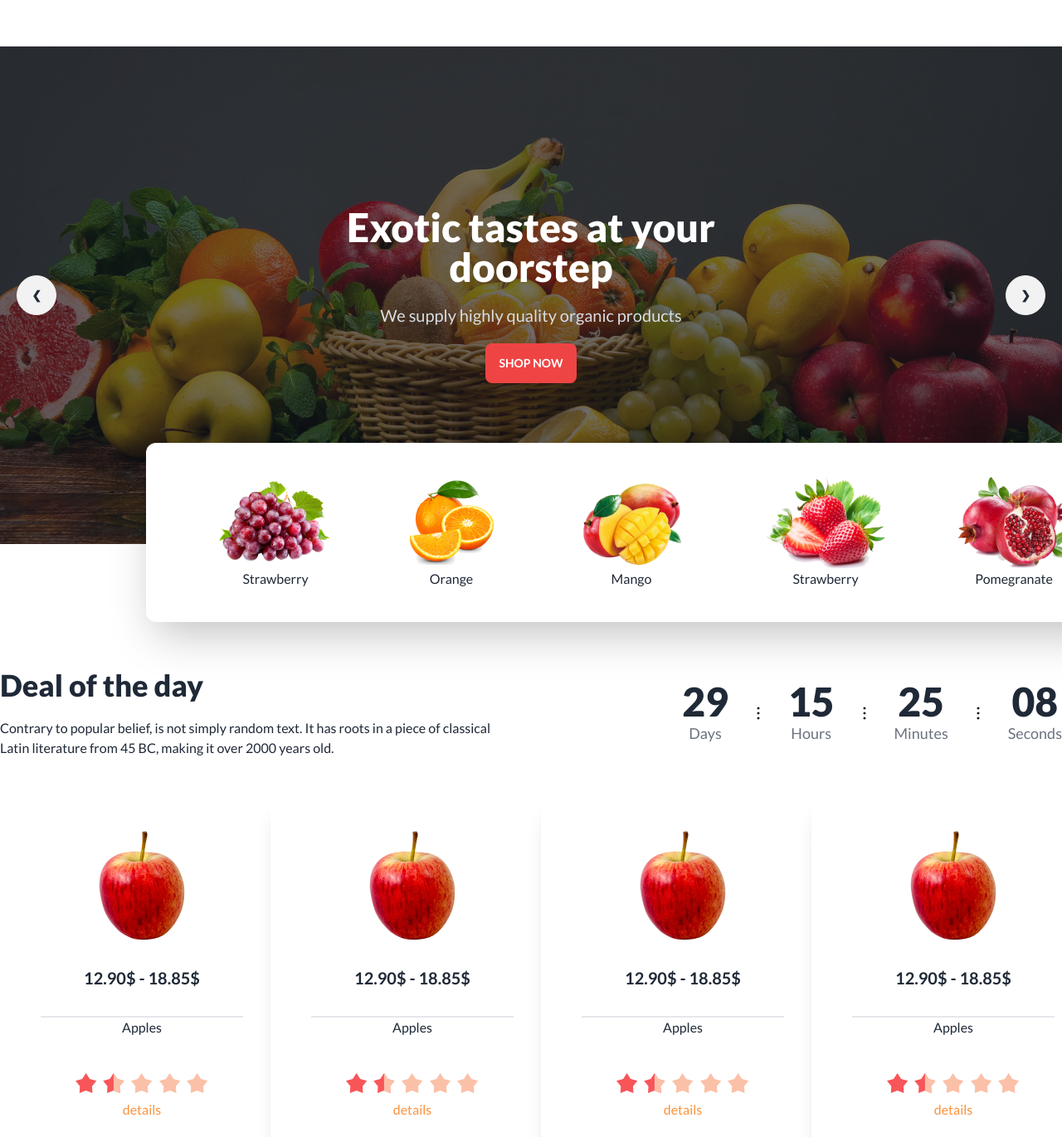
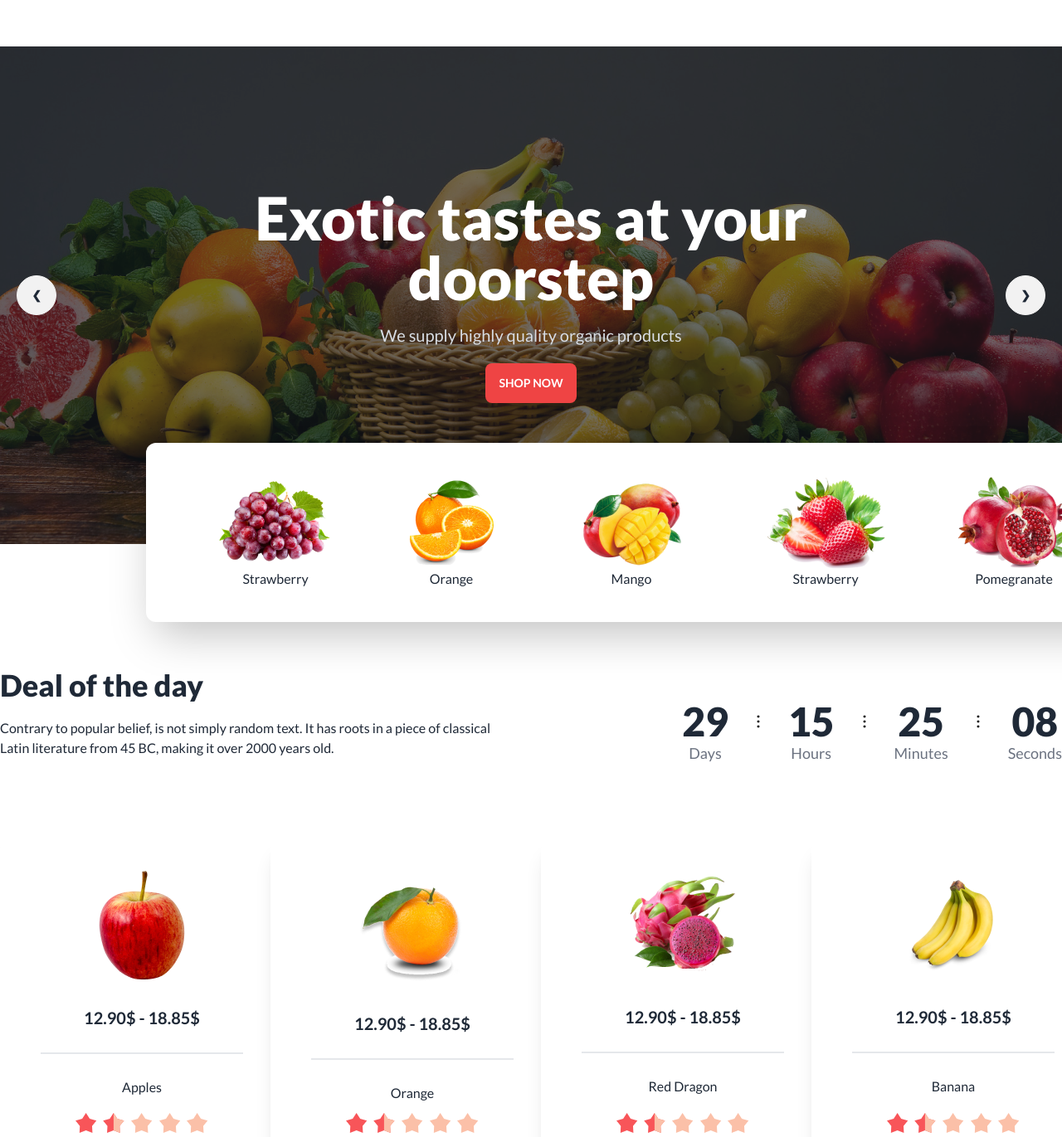
Before and after one commit to KHaaN007/Assigment-03, a plain HTML site: page index.html in a window 1280 px wide. Shown: the part 216-1587 px from the top of the page at 83% size. Drawn offline with nearby package versions, Linux system fonts and the light colour scheme; grey boxes are pictures that could not be loaded.

Commit message:
almost done

```diff
--- a/index.html
+++ b/index.html
@@ -5,6 +5,7 @@
     <meta charset="UTF-8">
     <meta name="viewport" content="width=device-width, initial-scale=1.0">
     <title>Fruit Burst</title>
+    <link rel="shortcut icon" href="./images/logo.png" type="image/x-icon">
 
 
     <!--DaisyUi CDN File -->
@@ -106,8 +107,8 @@
                         <div class="hero md:h-[600px] " style="background-image: url(./images/banner1.png);">
                             <div class="hero-overlay bg-opacity-60 brightness-50"></div>
                             <div class="hero-content text-center text-neutral-content">
-                                <div class="max-w-md">
-                                    <h1 class="mb-5 text-5xl font-extrabold text-white">Exotic tastes at your <br>
+                                <div class="">
+                                    <h1 class="mb-5 text-4xl lg:text-7xl font-extrabold text-white">Exotic tastes at your <br>
                                         doorstep
                                     </h1>
                                     <p class="mb-5 text-xl">We supply highly quality organic products</p>
@@ -124,8 +125,8 @@
                         <div class="hero" style="background-image: url(./images/banner2.png);">
                             <div class="hero-overlay bg-opacity-60 brightness-50"></div>
                             <div class="hero-content text-center text-neutral-content">
-                                <div class="max-w-md">
-                                    <h1 class="mb-5 text-5xl font-extrabold text-white">Exotic tastes at your <br>
+                                <div class="">
+                                    <h1 class="mb-5 text-4xl lg:text-7xl font-extrabold text-white">Exotic tastes at your <br>
                                         doorstep
                                     </h1>
                                     <p class="mb-5 text-xl">We supply highly quality organic products</p>
@@ -142,8 +143,8 @@
                         <div class="hero" style="background-image: url(./images/banner3.png);">
                             <div class="hero-overlay bg-opacity-60 brightness-50"></div>
                             <div class="hero-content text-center text-neutral-content">
-                                <div class="max-w-md">
-                                    <h1 class="mb-5 text-5xl font-extrabold text-white">Exotic tastes at your <br>
+                                <div class="">
+                                    <h1 class="mb-5 text-4xl lg:text-7xl font-extrabold text-white">Exotic tastes at your <br>
                                         doorstep
                                     </h1>
                                     <p class="mb-5 text-xl">We supply highly quality organic products</p>
@@ -160,8 +161,8 @@
                         <div class="hero" style="background-image: url(./images/banner3.png);">
                             <div class="hero-overlay bg-opacity-60 brightness-50"></div>
                             <div class="hero-content text-center text-neutral-content">
-                                <div class="max-w-md">
-                                    <h1 class="mb-5 text-5xl font-extrabold text-white">Exotic tastes at your <br>
+                                <div class="">
+                                    <h1 class="mb-5 text-4xl lg:text-7xl font-extrabold text-white">Exotic tastes at your <br>
                                         doorstep
                                     </h1>
                                     <p class="mb-5 text-xl">We supply highly quality organic products</p>
@@ -214,32 +215,31 @@
     <main>
         <!-- Day Deal Section -->
         <section class="container mx-auto mb-12 mt-36">
-            <div class="flex flex-col lg:flex-row justify-between">
+            <div class="flex flex-col lg:flex-row text-center lg:text-start justify-between">
                 <div class=" space-y-5 ">
                     <h1 class="text-4xl font-extrabold">Deal of the day</h1>
-                    <p>Contrary to popular belief, is not simply random text. It has roots in a piece of classical <br>
-                        Latin literature from 45 BC, making it over 2000 years old.</p>
+                    <p>Contrary to popular belief, is not simply random text. It has roots in a piece of classical <br> Latin literature from 45 BC, making it over 2000 years old.</p>
                 </div>
-                <div class="flex justify-evenly gap-6 items-center text-center">
+                <div class="flex justify-evenly gap-6 items-center text-center my-10">
                     <div>
                         <h1 class="text-5xl font-extrabold">29</h1>
                         <p class="font-medium text-gray-500 text-lg">Days</p>
                     </div>
-                    <div>
+                    <div class="mb-7">
                         <img src="./images/Frame.svg" alt="">
                     </div>
                     <div>
                         <h1 class="text-5xl font-extrabold">15</h1>
                         <p class="font-medium text-gray-500 text-lg">Hours</p>
                     </div>
-                    <div>
+                    <div class="mb-7">
                         <img src="./images/Frame.svg" alt="">
                     </div>
                     <div>
                         <h1 class="text-5xl font-extrabold">25</h1>
                         <p class="font-medium text-gray-500 text-lg">Minutes</p>
                     </div>
-                    <div>
+                    <div class="mb-7">
                         <img src="./images/Frame.svg" alt="">
                     </div>
                     <div>
@@ -259,7 +259,9 @@
                     </figure>
                     <div class="card-body items-center text-center">
                         <h2 class="card-title ">12.90$ - 18.85$</h2>
-                        <p class="border-t-2 border-[rgba(18, 18, 18, 0.10)] w-[244px] mt-6">Apples</p>
+                        <div class="border-t-2 border-[rgba(18, 18, 18, 0.10)] w-[244px] my-5">
+                        </div>
+                        <p>Apples</p>
                         <img src="./images/Group 24.svg" alt="">
                         <div class="card-actions">
                             <!-- Card Modal -->
@@ -269,10 +271,10 @@
                                 <form method="dialog" class="modal-box">
                                     <div class="card  bg-base-100">
                                         <figure class="px-10 pt-10">
-                                            <img src="./images/fruit8.png" alt="Shoes" class="rounded-xl" />
+                                            <img src="./images/fruit6.png" alt="Shoes" class="rounded-xl" />
                                         </figure>
                                         <div class="card-body items-center text-center">
-                                            <h2 class="card-title">Red Dragon</h2>
+                                            <h2 class="card-title">Apples</h2>
                                             <p>Professional employees are there for you to pick the most amazing and
                                                 fresh fruits.</p>
                                             <img src="./images/Group 24.svg" alt="">
@@ -292,11 +294,13 @@
                 <!-- Card Two (02) -->
                 <div class="card w-[342px] h-[420px] bg-base-100 shadow-xl">
                     <figure class="px-10 pt-10">
-                        <img src="./images/fruit6.png" alt="Shoes" class="rounded-xl" />
+                        <img src="./images/fruit7.png" alt="Shoes" class="rounded-xl" />
                     </figure>
                     <div class="card-body items-center text-center">
                         <h2 class="card-title">12.90$ - 18.85$</h2>
-                        <p class="border-t-2 border-[rgba(18, 18, 18, 0.10)] w-[244px] mt-6">Apples</p>
+                        <div class="border-t-2 border-[rgba(18, 18, 18, 0.10)] w-[244px] my-5">
+                        </div>
+                        <p>Orange</p>
                         <img src="./images/Group 24.svg" alt="">
                         <div class="card-actions">
                             <!-- Card Modal -->
@@ -329,11 +333,13 @@
                 <!-- Card Three (03) -->
                 <div class="card w-[342px] h-[420px] bg-base-100 shadow-xl">
                     <figure class="px-10 pt-10">
-                        <img src="./images/fruit6.png" alt="Shoes" class="rounded-xl" />
+                        <img src="./images/fruit8.png" alt="Shoes" class="rounded-xl" />
                     </figure>
                     <div class="card-body items-center text-center">
                         <h2 class="card-title">12.90$ - 18.85$</h2>
-                        <p class="border-t-2 border-[rgba(18, 18, 18, 0.10)] w-[244px] mt-6">Apples</p>
+                        <div class="border-t-2 border-[rgba(18, 18, 18, 0.10)] w-[244px] my-5">
+                        </div>
+                        <p>Red Dragon</p>
                         <img src="./images/Group 24.svg" alt="">
                         <div class="card-actions">
                             <!-- Card Modal -->
@@ -343,10 +349,10 @@
                                 <form method="dialog" class="modal-box">
                                     <div class="card  bg-base-100">
                                         <figure class="px-10 pt-10">
-                                            <img src="./images/fruit9.png" alt="Shoes" class="rounded-xl" />
+                                            <img src="./images/fruit8.png" alt="Shoes" class="rounded-xl" />
                                         </figure>
                                         <div class="card-body items-center text-center">
-                                            <h2 class="card-title">Banana</h2>
+                                            <h2 class="card-title">Red Dragon</h2>
                                             <p>Professional employees are there for you to pick the most amazing and
                                                 fresh fruits.</p>
                                             <img src="./images/Group 24.svg" alt="">
@@ -366,11 +372,13 @@
                 <!-- Card Four (04) -->
                 <div class="card w-[342px] h-[420px] bg-base-100 shadow-xl">
                     <figure class="px-10 pt-10">
-                        <img src="./images/fruit6.png" alt="Shoes" class="rounded-xl" />
+                        <img src="./images/fruit9.png" alt="Shoes" class="rounded-xl" />
                     </figure>
                     <div class="card-body items-center text-center">
                         <h2 class="card-title">12.90$ - 18.85$</h2>
-                        <p class="border-t-2 border-[rgba(18, 18, 18, 0.10)] w-[244px] mt-6">Apples</p>
+                        <div class="border-t-2 border-[rgba(18, 18, 18, 0.10)] w-[244px] my-5">
+                        </div>
+                        <p>Banana</p>
                         <img src="./images/Group 24.svg" alt="">
                         <div class="card-actions">
                             <!-- Card Modal -->
@@ -380,10 +388,10 @@
                                 <form method="dialog" class="modal-box">
                                     <div class="card  bg-base-100">
                                         <figure class="px-10 pt-10">
-                                            <img src="./images/fruit6.png" alt="Shoes" class="rounded-xl" />
+                                            <img src="./images/fruit9.png" alt="Shoes" class="rounded-xl" />
                                         </figure>
                                         <div class="card-body items-center text-center">
-                                            <h2 class="card-title">Apples</h2>
+                                            <h2 class="card-title">Banana</h2>
                                             <p>Professional employees are there for you to pick the most amazing and
                                                 fresh fruits.</p>
                                             <img src="./images/Group 24.svg" alt="">
@@ -410,8 +418,8 @@
         <!-- Team Section Start-->
         <section class="container mx-auto">
             <div class="my-36">
-                <div class="hero md:h-[690px]" style="background-image: url(./images/banner2.png);">
-                    <div class="hero-overlay bg-opacity-70 brightness-20"></div>
+                <div class="hero md:h-[690px]" style="background-image: url(./images/banner1.png);">
+                    <div class="hero-overlay bg-[#121212C2] "></div>
                     <div class="hero-content text-center text-neutral-content">
                         <div class="">
                             <h1 class="mb-5 text-5xl font-extrabold text-white">Meet the team section</h1>
@@ -716,7 +724,7 @@
 
 
 
-            <div class="flex mb-36">
+            <div class="flex mb-36 ">
                 <div class=" gap-24 grid lg:grid-cols-3 grid-rows-1">
                     <div class="space-y-20 order-2 md:order-1 ">
                         <div class="flex">
@@ -730,7 +738,7 @@
                                 <div class="border-t-2 border-black w-24">
 
                                 </div>
-                                <p class="">
+                                <p class="font-medium text-[#12121299]">
                                     Professional employees are there for you to pick <br> the most amazing and fresh
                                     fruits.
                                 </p>
@@ -776,7 +784,7 @@
                     <!--  -->
 
 
-                    <div class="order-1 md:order-2">
+                    <div class="order-1 md:order-2 ">
                         <img src="./images/whychoose1.png" alt="">
                     </div>
 
@@ -847,7 +855,7 @@
         <footer class="footer footer-center h-[530px] p-10 bg-[#121212] text-base-content rounded">
             <div class="navbar-center lg:flex flex-1 md:mx-52 mt-36">
                 <img src="./images/logo.png" alt="">
-                <a class="btn btn-ghost normal-case text-4xl md:text-white">Fruit Burst</a>
+                <a class="btn btn-ghost normal-case text-4xl text-white">Fruit Burst</a>
             </div>
             <div class="grid grid-cols-4 lg:grid-cols-6 gap-4 text-white font-semibold text-lg">
               <a class="link link-hover ">Home</a>
```
